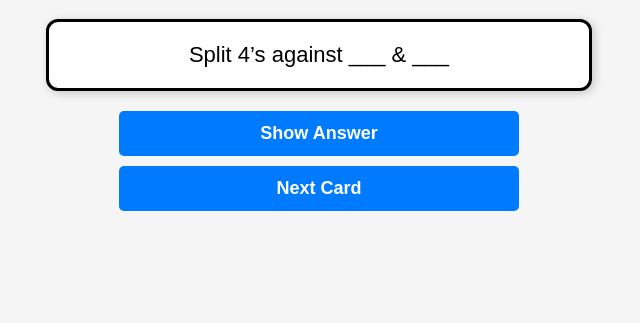
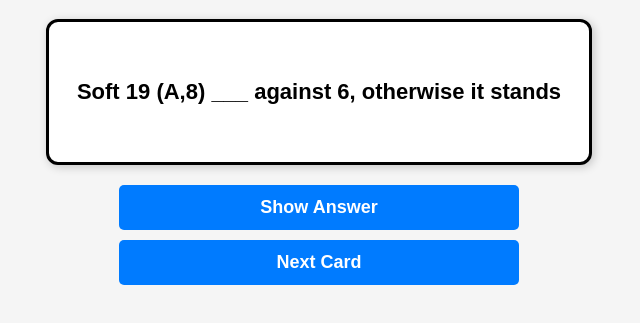
Before and after one commit to BoxOfstuff/Blackjack-flashcards, a plain HTML site: page index.html in a window 1280 px wide. Shown: the part 81-404 px from the top of the page, without its empty margins (321-961 px from the left). Drawn offline with Linux system fonts and the light colour scheme.

Commit message:
Update index.html

```diff
--- a/index.html
+++ b/index.html
@@ -12,7 +12,7 @@
             padding: 20px;
             background-color: #f5f5f5;
         }
-        #card {
+        #flashcard {
             font-size: 22px;
             padding: 20px;
             margin: 20px auto;
@@ -22,6 +22,11 @@
             border-radius: 12px;
             background-color: white;
             box-shadow: 2px 2px 10px rgba(0, 0, 0, 0.2);
+            min-height: 100px;
+            display: flex;
+            justify-content: center;
+            align-items: center;
+            font-weight: bold;
         }
         .btn {
             display: block;
@@ -34,34 +39,43 @@
             cursor: pointer;
             border: none;
             border-radius: 5px;
-            background-color: #007BFF;
-            color: white;
         }
-        .btn:hover {
-            background-color: #0056b3;
-        }
+        .btn-action { background-color: #007BFF; color: white; }
+        .btn-action:hover { background-color: #0056b3; }
     </style>
 </head>
 <body>
 
     <h1>Blackjack Strategy Flashcards</h1>
 
-    <div id="card">Loading...</div>
-    <button class="btn" onclick="showAnswer()">Show Answer</button>
-    <button class="btn" onclick="nextCard()">Next Card</button>
+    <div id="flashcard">Loading...</div>
+    <button class="btn btn-action" onclick="showAnswer()">Show Answer</button>
+    <button class="btn btn-action" onclick="nextCard()">Next Card</button>
 
     <script>
         const flashcards = [
-            { question: "Always split ___ & ___", answer: "Aces & 8’s" },
-            { question: "Never split ___ and ___", answer: "10’s and 5’s" },
-            { question: "Split 2, 3 & 7 on ___ through ___", answer: "2 through 7" },
+            { question: "Always split ___ & ___", answer: "Aces & 8's" },
+            { question: "Never split ___ and ___", answer: "10's and 5's" },
+            { question: "Split 2,3 & 7 on ___ through ___", answer: "2 through 7" },
             { question: "Split 4’s against ___ & ___", answer: "5 & 6" },
-            { question: "Soft 21 and 20 always ___", answer: "stand" },
-            { question: "Soft 19 (A, 8) ___ against 6, otherwise it stands", answer: "doubles" },
-            { question: "Hard 11 will always ___", answer: "double down" },
-            { question: "Hard 16 should ___ against 9 – Ace", answer: "surrender" },
-            { question: "Hard 8 and below will always ___", answer: "hit" },
-            { question: "Hard 12 will stand against ___ - ___, hit against everything else", answer: "4-6" }
+            { question: "Split 6’s on ___ through ___", answer: "2 through 6" },
+            { question: "Split 9’s against ___ through ___, except ___", answer: "2 through 9, except 7" },
+            { question: "Soft 21 and 20 always ___", answer: "Stand" },
+            { question: "Soft 19 (A,8) ___ against 6, otherwise it stands", answer: "Doubles" },
+            { question: "Soft 18 (A,7) ___ against 2-6, ___ against 7 and 8, ___ against 9, 10, Ace.",
+                answer: "Doubles | Stands | Hits" },
+            { question: "Soft 17 (A,6) ___ against 3-6, otherwise it ___", answer: "Doubles | Hits" },
+            { question: "Soft 16 and Soft 15 (A,5 and A,4) ___ against 4-6, otherwise it ___", answer: "Doubles | Hits" },
+            { question: "Soft 14 and Soft 13 (A,3 and A,2) ___ against 5 and 6, otherwise it ___", answer: "Doubles | Hits" },
+            { question: "Surrender 16 against ___ - ___", answer: "9 - Ace" },
+            { question: "Surrender 15 against a ___", answer: "10" },
+            { question: "Hard 17 and above will always ___", answer: "Stand" },
+            { question: "Hard 13 through 16 will ___ against 2-6, ___ against 7 - Ace", answer: "Stand | Hit" },
+            { question: "Hard 12 will stand against ___ - ___, hit against ___", answer: "4-6 | Everything Else" },
+            { question: "Hard 11 will always ___", answer: "Double Down" },
+            { question: "Hard 10 will ___ against ___ - ___", answer: "Double | 2-9" },
+            { question: "Hard 9 will ___ against ___ - ___", answer: "Double | 3-6" },
+            { question: "Hard 8 and below will always ___", answer: "Hit" }
         ];
 
         let currentCard;
@@ -69,14 +83,15 @@
         function nextCard() {
             let randomIndex = Math.floor(Math.random() * flashcards.length);
             currentCard = flashcards[randomIndex];
-            document.getElementById("card").innerText = currentCard.question;
+
+            document.getElementById("flashcard").innerText = currentCard.question;
         }
 
         function showAnswer() {
-            document.getElementById("card").innerText = currentCard.question + " → " + currentCard.answer;
+            document.getElementById("flashcard").innerText = currentCard.question + " → " + currentCard.answer;
         }
 
-        nextCard();
+        nextCard();  // Load the first card on page load
     </script>
 
 </body>
```
